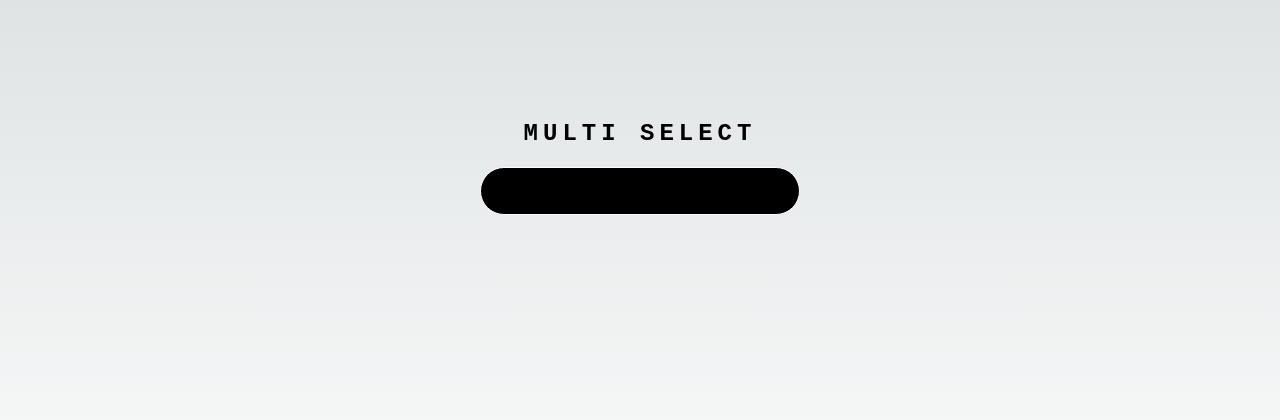
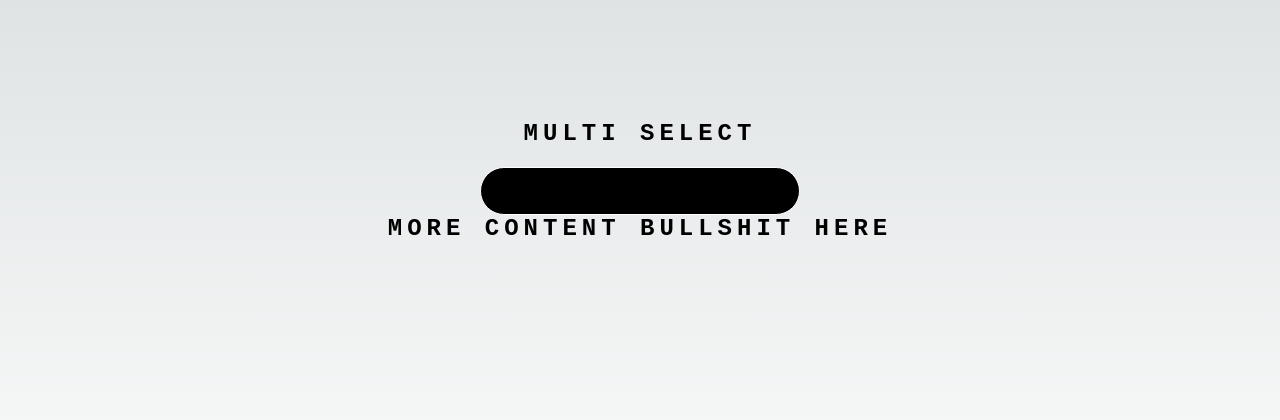
Before and after one commit to Blackadder331/Next-Multi-Select, a Next.js app: page / in a window 1280 px wide. Shown: the part 184-604 px from the top of the page. Built offline with nearby package versions, Linux system fonts and the light colour scheme.

Commit message:
fixed content reflow bug

```diff
--- a/components/multi-select.module.scss
+++ b/components/multi-select.module.scss
@@ -1,3 +1,8 @@
+.container {
+  display: grid;
+  justify-items: center;
+}
+
 .selector {
   background-color: #000;
   width: 320px;
@@ -39,9 +44,11 @@
   margin-top: -1.5rem;
 
   border-radius: 0 0 1.5rem 1.5rem;
-  position: relative;
+  position: fixed;
   z-index: 2;
   background-color: #000;
+  width: 320px;
+  margin-top: 1.5rem;
 }
 
 .selections div {
--- a/components/multi-select.tsx
+++ b/components/multi-select.tsx
@@ -20,7 +20,7 @@ function MultiSelect() {
   };
 
   return (
-    <div>
+    <div className={styles.container}>
       <div onClick={toggleDropdown} className={styles.selector}>
         <span>
           {selectedOptions.length > 0
--- a/src/app/page.tsx
+++ b/src/app/page.tsx
@@ -9,6 +9,7 @@ export default function Home() {
         <h1>multi select</h1>
         <br></br>
         <MultiSelect></MultiSelect>
+        <h1>more content bullshit here</h1>
       </section>
     </main>
   );
```
